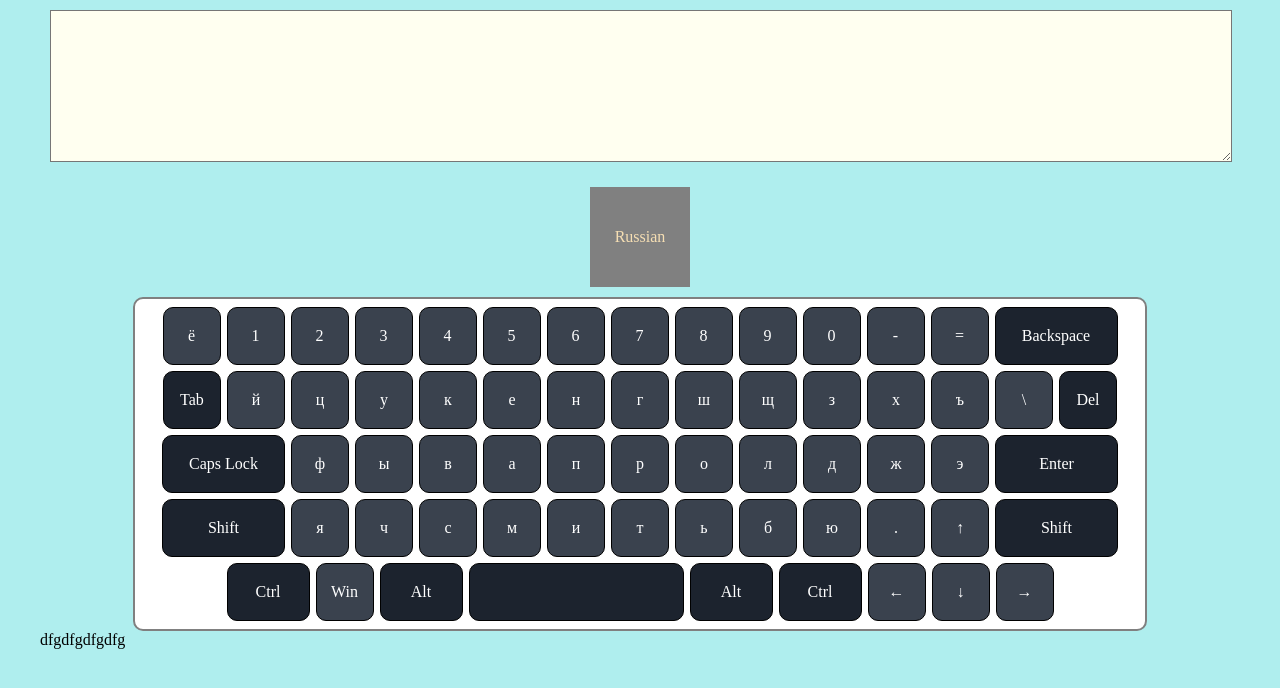
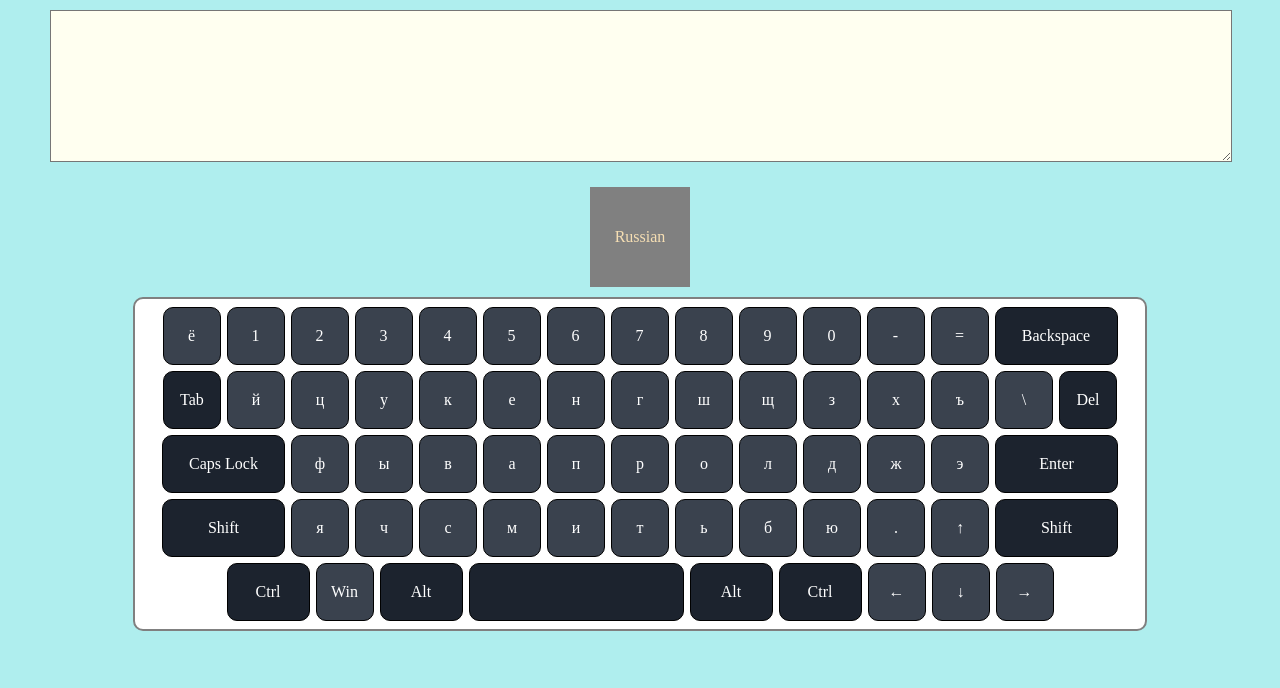
Before and after one commit to bulbash92/virtual-keyboard, a plain HTML site: page index.html in a window 1280 px wide. Drawn offline with Linux system fonts and the light colour scheme.

Commit message:
refact branch developer

```diff
--- a/index.html
+++ b/index.html
@@ -8,6 +8,5 @@
 </head>
 <body>
     <script src="script.js"></script>
-    dfgdfgdfgdfg
 </body>
 </html>
```
Also changed, not shown: 1 other file.
